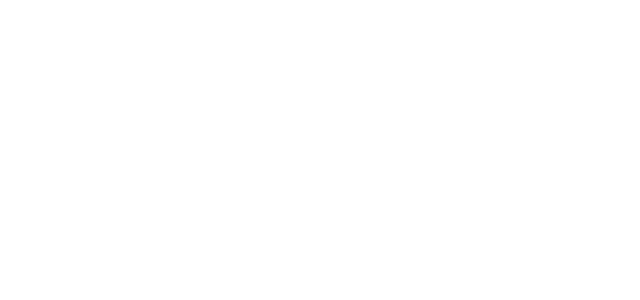
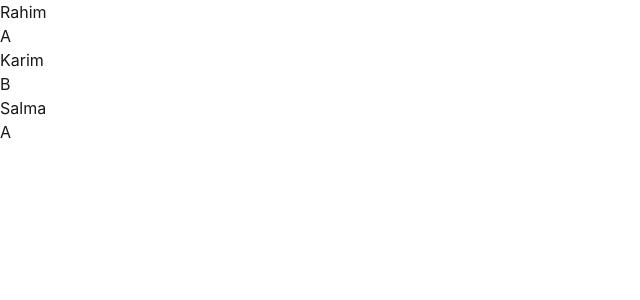
Before and after one commit to asik247/axios-practics, a React (Vite) app: page / in a window 1280 px wide. Shown: the top 300 px of the page, without its empty margins (0-640 px from the left). Built offline with nearby package versions, Linux system fonts and the light colour scheme.

Commit message:
obj destructring

```diff
--- /dev/null
+++ b/src/Components/BarCharts/MyBar.jsx
@@ -0,0 +1,16 @@
+import React from 'react';
+
+const MyBar = ({singleData}) => {
+    console.log(singleData);
+    const {name,section,} = singleData
+    return (
+        <div>
+            <div>
+               <h1>{name}</h1>
+               <p>{section}</p>
+            </div>
+        </div>
+    );
+};
+
+export default MyBar;
--- a/src/Components/BarCharts/MyBarChart.jsx
+++ b/src/Components/BarCharts/MyBarChart.jsx
@@ -1,4 +1,5 @@
 import React, { use } from 'react';
+import MyBar from './MyBar';
 
 const MyBarChart = ({promiseDataAxios}) => {
     const studntsDatas = use(promiseDataAxios)
@@ -8,7 +9,7 @@
     return (
         <div>
             {
-                myDatas.map(singleData=>{console.log(singleData)})
+                myDatas.map(singleData=><MyBar singleData={singleData}></MyBar>)
             }
         </div>
     );
```
